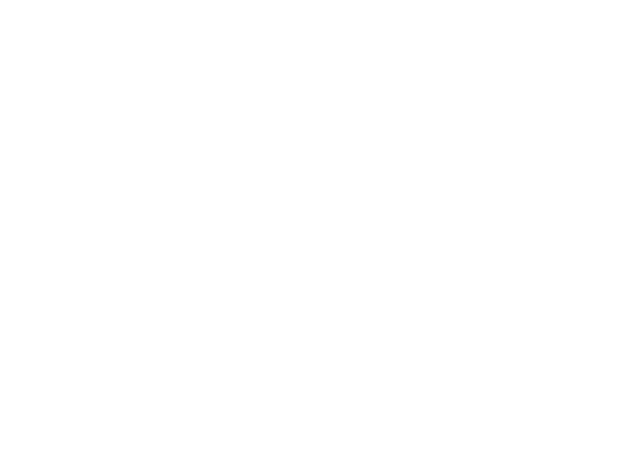
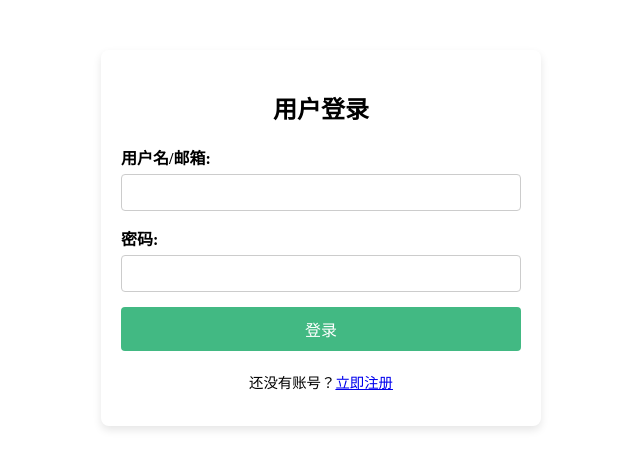
Before and after one commit to hyhgfrgh/VueDemo, a Vue app in the folder hello-vue3/: page /login in a window 1280 px wide. Before the commit this address had no page. Shown: the top 468 px of the page, without its empty margins (319-959 px from the left). Built offline with nearby package versions, Linux system fonts and the light colour scheme.

Commit message:
准备写登陆系统,auth,login,register

```diff
--- a/hello-vue3/src/compents/add.vue
+++ b/hello-vue3/src/compents/add.vue
@@ -109,7 +109,6 @@
 
 
 
-
     function clearForm() {
         name.value = "";
         img_url.value = "";
--- a/hello-vue3/src/compents/show.vue
+++ b/hello-vue3/src/compents/show.vue
@@ -24,9 +24,9 @@
     }
 
     .scroll-img {
-    height: 150px;
-    flex-shrink: 0;
-    border-radius: 5px;
+        height: 150px;
+        flex-shrink: 0;
+        border-radius: 5px;
     }
 
 
--- /dev/null
+++ b/hello-vue3/src/pages/login.vue
@@ -0,0 +1,158 @@
+<template>
+  <div class="login-container">
+    <h2>用户登录</h2>
+
+    <form @submit.prevent="handleLogin" class="login-form">
+      <div class="form-group">
+        <label for="username">用户名/邮箱:</label>
+        <input
+          id="username"
+          type="text"
+          v-model="credentials.username"
+          required
+        >
+      </div>
+
+      <div class="form-group">
+        <label for="password">密码:</label>
+        <input
+          id="password"
+          type="password"
+          v-model="credentials.password"
+          required
+        >
+      </div>
+
+      <p v-if="error" class="error-message">{{ error }}</p>
+
+      <button type="submit" :disabled="isLoading">
+        {{ isLoading ? '登录中...' : '登录' }}
+      </button>
+    </form>
+
+    <p class="register-link">
+      还没有账号？<router-link to="/register">立即注册</router-link>
+    </p>
+  </div>
+</template>
+
+<script setup>
+    // 导入 Vue 核心功能
+    import { ref, reactive } from 'vue';
+    // 导入路由实例，用于导航
+    import { useRouter } from 'vue-router';
+    // 导入之前创建的认证服务
+    import { login } from '../auth';
+
+    // 获取路由实例
+    const router = useRouter();
+
+    // 定义响应式数据
+    const credentials = reactive({
+    username: '',
+    password: ''
+    });
+
+    const isLoading = ref(false);
+    const error = ref('');
+
+    // 处理登录表单提交的函数
+    const handleLogin = async () => {
+    // 1. 重置状态
+    error.value = '';
+    isLoading.value = true;
+
+    try {
+        // 2. 调用认证服务中的 login 函数
+        const userData = await login({
+        username: credentials.username,
+        password: credentials.password
+        });
+
+        // 3. 登录成功：重定向到主页 (假设是 '/')
+        // 此时 token 已经在 auth.js 中存储到 localStorage
+        console.log('登录成功，用户信息:', userData);
+
+        // 使用 replace 导航，用户无法通过后退键回到登录页
+        router.replace('/');
+
+    } catch (err) {
+        // 4. 登录失败：显示错误消息
+        console.error('登录失败:', err);
+        // 根据后端返回的错误信息来设置 error 消息
+        error.value = '登录失败，请检查用户名和密码。';
+        // 生产环境中，您可能需要更详细地解析 err.response.data.message
+
+    } finally {
+        // 5. 无论成功或失败，都要解除加载状态
+        isLoading.value = false;
+    }
+    };
+</script>
+
+<style scoped>
+    /* 简单的 CSS 样式，您可以根据需要美化 */
+    .login-container {
+    max-width: 400px;
+    margin: 50px auto;
+    padding: 20px;
+    box-shadow: 0 4px 8px rgba(0, 0, 0, 0.1);
+    border-radius: 8px;
+    text-align: center;
+    }
+
+    .login-form {
+    display: flex;
+    flex-direction: column;
+    }
+
+    .form-group {
+    text-align: left;
+    margin-bottom: 15px;
+    }
+
+    label {
+    display: block;
+    margin-bottom: 5px;
+    font-weight: bold;
+    }
+
+    input {
+    width: 100%;
+    padding: 10px;
+    border: 1px solid #ccc;
+    border-radius: 4px;
+    box-sizing: border-box; /* 确保 padding 不会增加宽度 */
+    }
+
+    button {
+    padding: 10px 15px;
+    background-color: #42b983; /* Vue 绿色 */
+    color: white;
+    border: none;
+    border-radius: 4px;
+    cursor: pointer;
+    font-size: 16px;
+    transition: background-color 0.3s;
+    }
+
+    button:hover:not(:disabled) {
+    background-color: #368e65;
+    }
+
+    button:disabled {
+    background-color: #a3d9bf;
+    cursor: not-allowed;
+    }
+
+    .error-message {
+    color: red;
+    margin-top: -10px;
+    margin-bottom: 15px;
+    }
+
+    .register-link {
+        margin-top: 20px;
+        font-size: 0.9em;
+    }
+</style>
--- a/hello-vue3/src/router/index.js
+++ b/hello-vue3/src/router/index.js
@@ -1,6 +1,7 @@
 import { createRouter,createWebHashHistory, createWebHistory} from "vue-router";
 import Home from '@/pages/home.vue'
 import Details from "@/pages/details.vue";
+import Login from "@/pages/login.vue";
 
 const routes = [
     {
@@ -16,6 +17,11 @@ const routes = [
         path: '/details',
         name: 'details',
         component: Details
+    },
+    {
+        path: '/login',
+        name: 'login',
+        component: Login
     }
 
 ]
--- /dev/null
+++ b/hello-vue3/src/services/auth.js
@@ -0,0 +1,3 @@
+import axios from "axios";
+
+const API_URL = '/api/auth'
```
Also changed, not shown: 1 other file (tests, documents, lock files or other folders).
